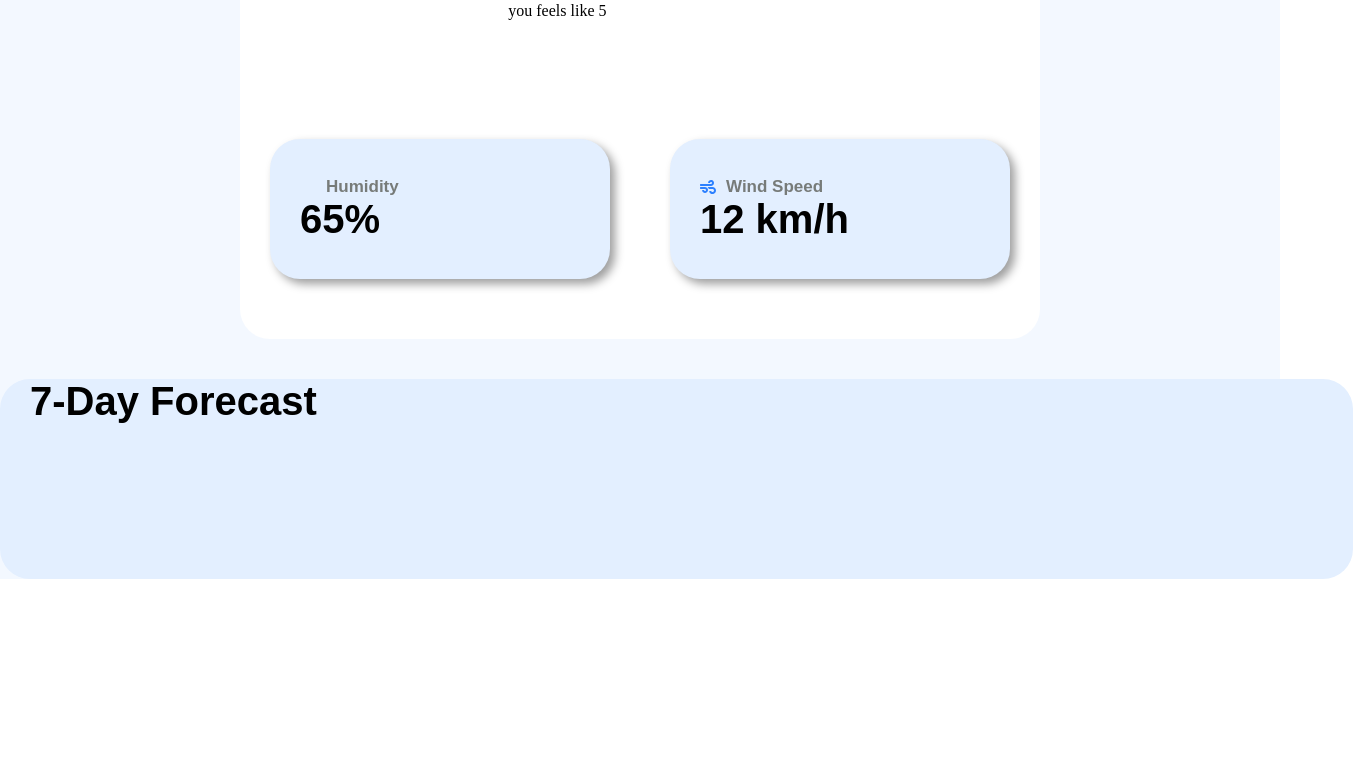
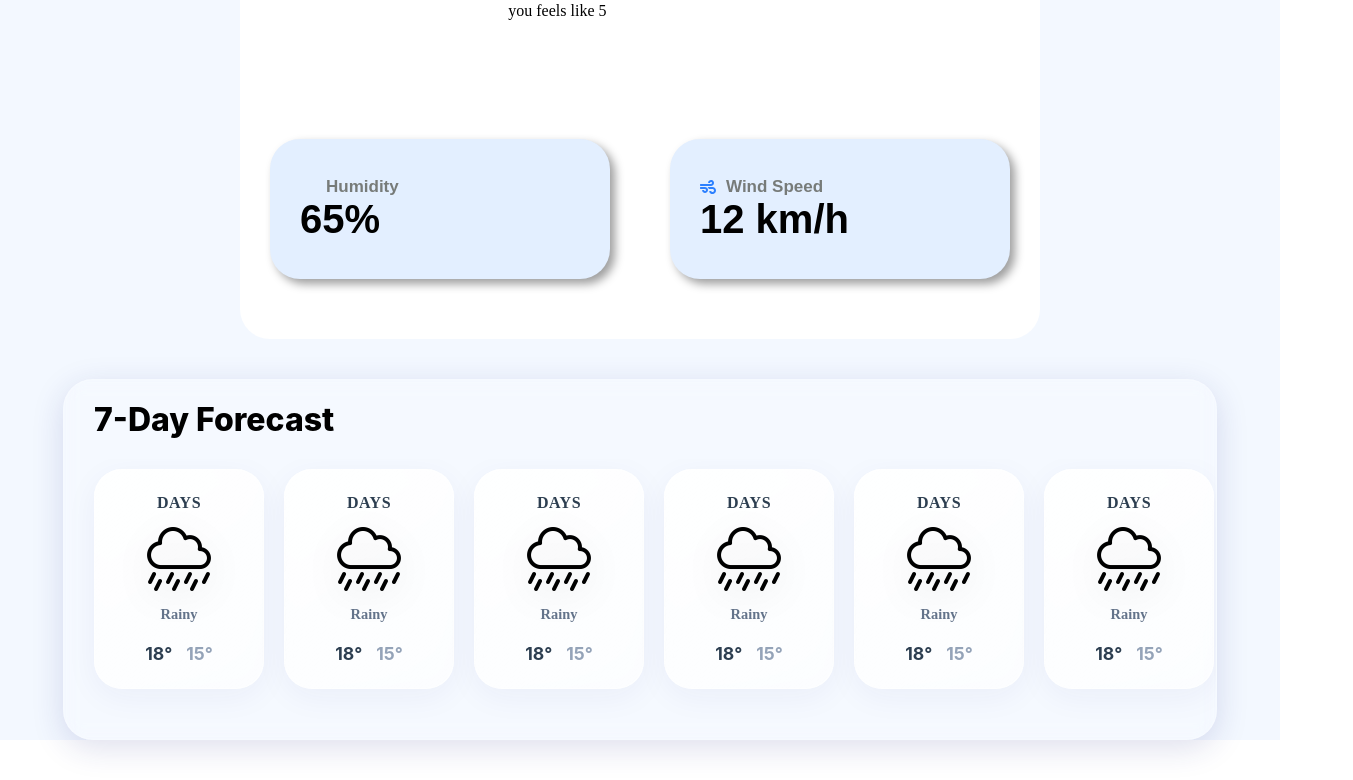
Before and after one commit to doudaoud/meteo-APP, a React (Vite) app: page / in a window 1280 px wide. Shown: the part 540-1320 px from the top of the page, 1353 px wide, since content can reach past the window. Before the commit the page ends 1119 px from the top, so only its background shows below. Built offline with nearby package versions, Linux system fonts and the light colour scheme; some icons are missing.

Commit message:
feat: Introduce a 7-day forecast section with `SemaineCard` components and associated styling.

```diff
--- a/package.json
+++ b/package.json
@@ -14,6 +14,7 @@
     "@emotion/styled": "^11.14.1",
     "@mui/icons-material": "^7.3.5",
     "@mui/material": "^7.3.5",
+    "@react-icons/all-files": "^4.1.0",
     "react": "^19.2.0",
     "react-dom": "^19.2.0",
     "react-icons": "^5.5.0"
--- a/src/App.jsx
+++ b/src/App.jsx
@@ -1,11 +1,13 @@
 import { useState } from "react";
 import Sarchbar from "./components/Sarchbar";
 import "./styles/Header.css";
+import "./styles/WeeklyForecast.css";
 import DarkModeOutlinedIcon from "@mui/icons-material/DarkModeOutlined";
 import SunnyIcon from "@mui/icons-material/Sunny";
 import SearchSharpIcon from "@mui/icons-material/SearchSharp";
 import { MoodContext } from "./contexts/mood.js";
 import WeatherCard from "./components/WeatherCard.jsx";
+import SemaineCard from "./components/SemaineCard.jsx";
 
 function App() {
   const [lightMode, setLightMode] = useState(true);
@@ -14,7 +16,7 @@ function App() {
   };
   const moodClass = lightMode ? "rgb(243, 248, 255)" : "rgb(18, 27, 47)";
   return (
-    <MoodContext.Provider value={{ lightMode, setLightMode, toggleLightMode }}>
+    <MoodContext.Provider value={{ lightMode }}>
       <div
         className="body"
         style={{
@@ -77,28 +79,50 @@ function App() {
           <WeatherCard />
         </div>
         {/* debut de la partie de la meteo de la semaine */}
-        <div
-          style={{
-            height: "200px",
-            width: "1353px",
-            margin: "auto ",
-            marginTop: "40px",
-            backgroundColor: "rgb(227, 239, 255)",
-            display: "flex",
-            overflowX: "scroll",
-            borderRadius: "30px",
-          }}
-        >
-          <h2
-            style={{
-              marginLeft: "30px",
-              fontFamily: "sans-serif",
-              fontWeight: "900",
-              fontSize: "40px",
-            }}
-          >
+        <div className="weekly-forecast-section">
+          <h2 className="weekly-forecast-title">
             7-Day Forecast
           </h2>
+          <div className="cards-container">
+            <SemaineCard/>
+          <SemaineCard/>
+          <SemaineCard/>
+          <SemaineCard/>
+          <SemaineCard/>
+          <SemaineCard/>
+          <SemaineCard/>
+          <SemaineCard/>
+          <SemaineCard/>
+          <SemaineCard/>
+          <SemaineCard/>
+          <SemaineCard/>
+          <SemaineCard/>
+          <SemaineCard/>
+          <SemaineCard/>
+          <SemaineCard/>
+          <SemaineCard/>
+          <SemaineCard/>
+          <SemaineCard/>
+          <SemaineCard/>
+          <SemaineCard/>
+          <SemaineCard/>
+          <SemaineCard/>
+          <SemaineCard/>
+          <SemaineCard/>
+          <SemaineCard/>
+          <SemaineCard/>
+          <SemaineCard/>
+          <SemaineCard/>
+          <SemaineCard/>
+          <SemaineCard/>
+          <SemaineCard/>
+          <SemaineCard/>
+          <SemaineCard/>
+          <SemaineCard/>
+          <SemaineCard/>
+          <SemaineCard/>
+          </div>
+
         </div>
         {/* fin de la partie de la meteo de la semaine */}
       </div>
--- /dev/null
+++ b/src/components/SemaineCard.jsx
@@ -0,0 +1,20 @@
+import React from 'react'
+import rainy from '../../public/rainy.png'
+
+export default function SemaineCard() {
+  return (
+    <div className='semaine-card'>
+        <h3 className='day-name'>
+            days
+        </h3>
+        <img src={rainy} alt="weather icon" className='weather-icon' />
+        <p className='weather-desc'>
+            rainy
+        </p>
+        <div className='temps-matin-soir'>
+            <p className='temp-high'>18°</p>
+            <p className='temp-low'>15°</p>
+        </div>
+    </div>
+  )
+}
--- /dev/null
+++ b/src/styles/WeeklyForecast.css
@@ -0,0 +1,125 @@
+.weekly-forecast-section {
+    margin: 40px auto;
+    width: 90%;
+    max-width: 1400px;
+    background: rgba(255, 255, 255, 0.2); /* Glassmorphism base */
+    backdrop-filter: blur(10px);
+    border-radius: 30px;
+    padding: 20px 0;
+    box-shadow: 0 8px 32px 0 rgba(31, 38, 135, 0.15);
+    border: 1px solid rgba(255, 255, 255, 0.18);
+    display: flex;
+    flex-direction: column;
+    overflow: hidden; /* Contains the scroll */
+}
+
+.weekly-forecast-title {
+    margin-left: 30px;
+    font-family: 'Inter', sans-serif;
+    font-weight: 800;
+    font-size: 2rem;
+    color: inherit; /* Inherits from parent (handled by Theme/MoodContext) */
+    margin-bottom: 20px;
+}
+
+.cards-container {
+    display: flex;
+    gap: 20px;
+    padding: 10px 30px 30px 30px;
+    overflow-x: auto;
+    scroll-behavior: smooth;
+
+    /* Ensure scrollbar is visible */
+    scrollbar-width: auto;
+    scrollbar-color: rgba(0, 0, 0, 0.2) transparent;
+}
+
+
+
+ /* Optional: Custom Scrollbar if user prefers it visible */
+.cards-container::-webkit-scrollbar {
+    height: 8px;
+}
+.cards-container::-webkit-scrollbar-track {
+    background: transparent;
+}
+.cards-container::-webkit-scrollbar-thumb {
+    background: rgba(0, 0, 0, 0.2);
+    border-radius: 4px;
+}
+.semaine-card {
+    min-width: 130px;
+    padding: 25px 20px;
+    border-radius: 28px;
+    background: linear-gradient(145deg, rgba(255, 255, 255, 0.9), rgba(255, 255, 255, 0.6));
+    backdrop-filter: blur(10px);
+    box-shadow:
+        0 8px 32px rgba(31, 38, 135, 0.05),
+        inset 0 0 0 1px rgba(255, 255, 255, 0.5);
+    display: flex;
+    flex-direction: column;
+    align-items: center;
+    gap: 15px;
+    cursor: pointer;
+    transition: all 0.4s cubic-bezier(0.23, 1, 0.32, 1);
+    position: relative;
+    overflow: hidden;
+}
+
+.semaine-card:hover {
+    transform: translateY(-8px);
+    box-shadow:
+        0 15px 45px rgba(31, 38, 135, 0.1),
+        inset 0 0 0 1px rgba(255, 255, 255, 0.8);
+    background: linear-gradient(145deg, rgba(255, 255, 255, 1), rgba(255, 255, 255, 0.8));
+}
+
+.semaine-card h3.day-name {
+    margin: 0;
+    font-size: 1rem;
+    font-weight: 700;
+    color: #2c3e50;
+    letter-spacing: 0.5px;
+    text-transform: uppercase;
+}
+
+.semaine-card .weather-icon {
+    width: 64px;
+    height: 64px;
+    object-fit: contain;
+    filter: drop-shadow(0 8px 16px rgba(0,0,0,0.1));
+    transition: transform 0.4s ease;
+}
+
+.semaine-card:hover .weather-icon {
+    transform: scale(1.1) rotate(5deg);
+}
+
+.semaine-card .weather-desc {
+    margin: 0;
+    font-size: 0.9rem;
+    color: #64748b;
+    font-weight: 600;
+    text-transform: capitalize;
+}
+
+.semaine-card .temps-matin-soir {
+    display: flex;
+    gap: 14px;
+    font-family: 'Inter', sans-serif;
+    font-weight: 700;
+    font-size: 1.1rem;
+    margin-top: 5px;
+}
+
+.semaine-card .temps-matin-soir p {
+    margin: 0;
+}
+
+.semaine-card .temp-high {
+    color: #2c3e50;
+}
+
+.semaine-card .temp-low {
+    color: #94a3b8;
+}
```
Also changed, not shown: 1 other file (tests, documents, lock files or other folders).
